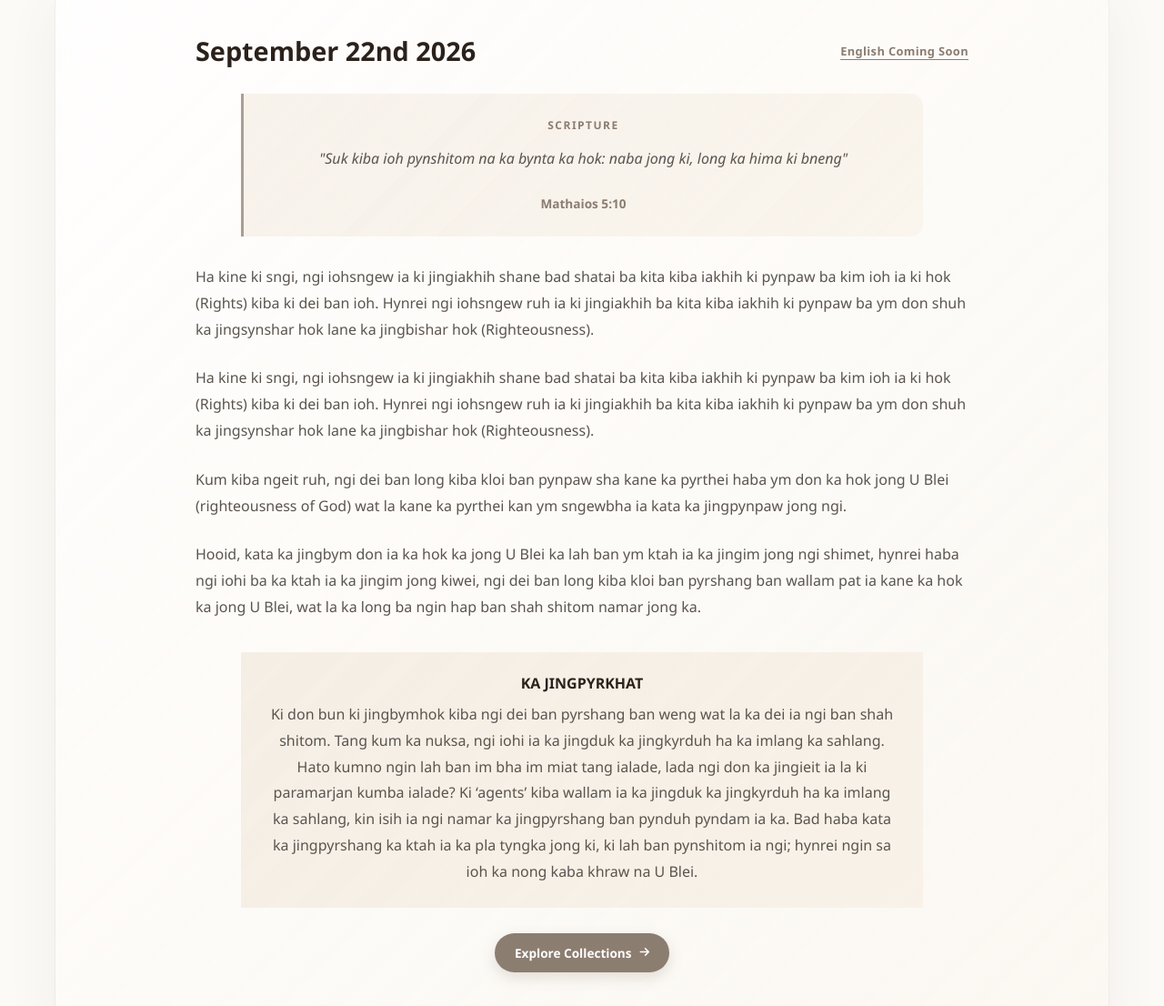
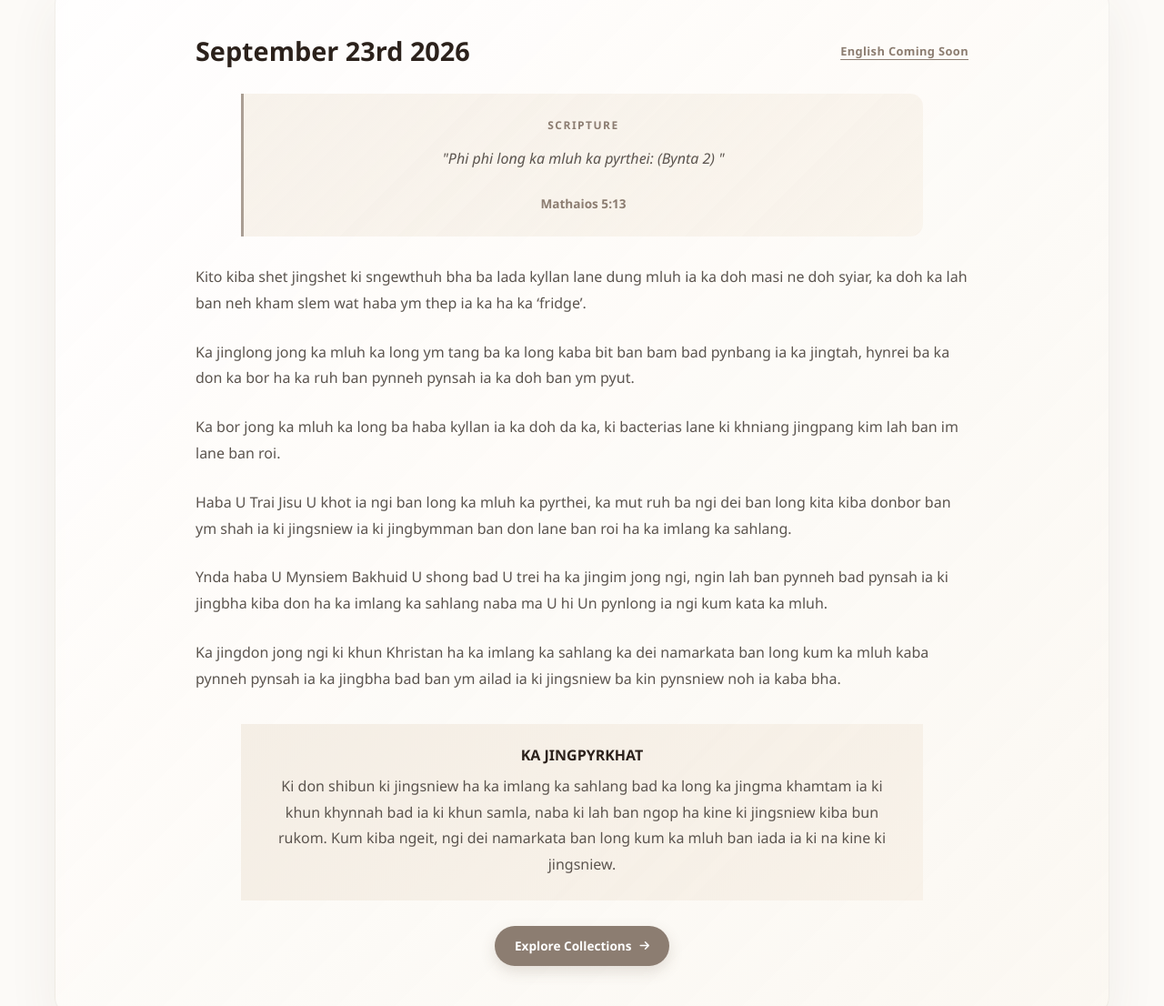
Before and after one commit to Neskipu/kjcf, a plain HTML site: page devotionals.html in a window 1280 px wide. Shown: the part 997-2103 px from the top of the page at 91% size. Drawn offline with Linux system fonts and the light colour scheme.

Commit message:
23rd sep update

```diff
--- a/devotionals.html
+++ b/devotionals.html
@@ -173,7 +173,7 @@
                         data-devotion-en="September 5th, 2026"
                         data-devotion-khasi="September 5th, 2026"
                     >
-                        September 22nd 2026
+                        September 23rd 2026
                     </h3>
 
                     <div
@@ -206,14 +206,14 @@
 
 
 
-                        "Suk kiba ioh pynshitom na ka bynta ka hok: naba jong ki, long ka hima ki bneng"
+                        "Phi phi long ka mluh ka pyrthei: (Bynta 2) "
 
                     </p>
 
                     <span
                         class="scripture-verse">
 
-                        Mathaios 5:10
+                        Mathaios 5:13
 
                     </span>
 
@@ -224,17 +224,12 @@
                      DEVOTION Text
                 ================================================= -->
 
-                <p>
-                  Ha kine ki sngi, ngi iohsngew ia ki jingiakhih shane bad shatai ba kita kiba iakhih ki pynpaw ba kim ioh ia ki hok (Rights) kiba ki dei ban ioh. Hynrei ngi iohsngew ruh ia ki jingiakhih ba kita kiba iakhih ki pynpaw ba ym don shuh ka jingsynshar hok lane ka jingbishar hok (Righteousness).
-
-                </p>
-
-
-               <p> Ha kine ki sngi, ngi iohsngew ia ki jingiakhih shane bad shatai ba kita kiba iakhih ki pynpaw ba kim ioh ia ki hok (Rights) kiba ki dei ban ioh. Hynrei ngi iohsngew ruh ia ki jingiakhih ba kita kiba iakhih ki pynpaw ba ym don shuh ka jingsynshar hok lane ka jingbishar hok (Righteousness).</p>
-<p> Kum kiba ngeit ruh, ngi dei ban long kiba kloi ban pynpaw sha kane ka pyrthei haba ym don ka hok jong U Blei (righteousness of God) wat la kane ka pyrthei kan ym sngewbha ia kata ka jingpynpaw jong ngi.</p>
-<p> Hooid, kata ka jingbym don ia ka hok ka jong U Blei ka lah ban ym ktah ia ka jingim jong ngi shimet, hynrei haba ngi iohi ba ka ktah ia ka jingim jong kiwei, ngi dei ban long kiba kloi ban pyrshang ban wallam pat ia kane ka hok ka jong U Blei, wat la ka long ba ngin hap ban shah shitom namar jong ka. </p>
-
-
+                <p> Kito kiba shet jingshet ki sngewthuh bha ba lada kyllan lane dung mluh ia ka doh masi ne doh syiar, ka doh ka lah ban neh kham slem wat haba ym thep ia ka ha ka ‘fridge’.</p>
+                <p> Ka jinglong jong ka mluh ka long ym tang ba ka long kaba bit ban bam bad pynbang ia ka jingtah, hynrei ba ka don ka bor ha ka ruh ban pynneh pynsah ia ka doh ban ym pyut.</p>
+                 <p> Ka bor jong ka mluh ka long ba haba kyllan ia ka doh da ka, ki bacterias lane ki khniang jingpang kim lah ban im lane ban roi.</p>
+                  <p> Haba U Trai Jisu U khot ia ngi ban long ka mluh ka pyrthei, ka mut ruh ba ngi dei ban long kita kiba donbor ban ym shah ia ki jingsniew ia ki jingbymman ban don lane ban roi ha ka imlang ka sahlang.</p>
+                   <p> Ynda haba U Mynsiem Bakhuid U shong bad U trei ha ka jingim jong ngi, ngin lah ban pynneh bad pynsah ia ki jingbha kiba don ha ka imlang ka sahlang naba ma U hi Un pynlong ia ngi kum kata ka mluh.</p>
+                    <p> Ka jingdon jong ngi ki khun Khristan ha ka imlang ka sahlang ka dei namarkata ban long kum ka mluh kaba pynneh pynsah ia ka jingbha bad ban ym ailad ia ki jingsniew ba kin pynsniew noh ia kaba bha. </p>
 
 
 
@@ -253,10 +248,7 @@
                         KA JINGPYRKHAT
 
                     </h4>
-
-                    <p> Ki don bun ki jingbymhok kiba ngi dei ban pyrshang ban weng wat la ka dei ia ngi ban shah shitom. Tang kum ka nuksa, ngi iohi ia ka jingduk ka jingkyrduh ha ka imlang ka sahlang. Hato kumno ngin lah ban im bha im miat tang ialade, lada ngi don ka jingieit ia la ki paramarjan kumba ialade?
-
-Ki ‘agents’ kiba wallam ia ka jingduk ka jingkyrduh ha ka imlang ka sahlang, kin isih ia ngi namar ka jingpyrshang ban pynduh pyndam ia ka. Bad haba kata ka jingpyrshang ka ktah ia ka pla tyngka jong ki, ki lah ban pynshitom ia ngi; hynrei ngin sa ioh ka nong kaba khraw na U Blei.
+<p> Ki don shibun ki jingsniew ha ka imlang ka sahlang bad ka long ka jingma khamtam ia ki khun khynnah bad ia ki khun samla, naba ki lah ban ngop ha kine ki jingsniew kiba bun rukom. Kum kiba ngeit, ngi dei namarkata ban long kum ka mluh ban iada ia ki na kine ki jingsniew.
 
  </p>
                 </div>
```
